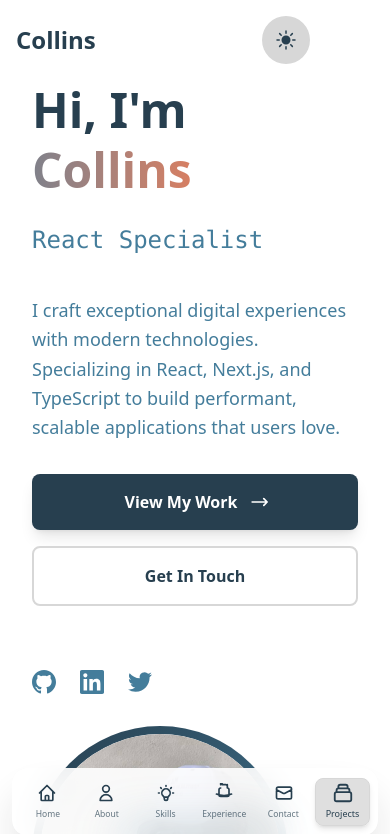
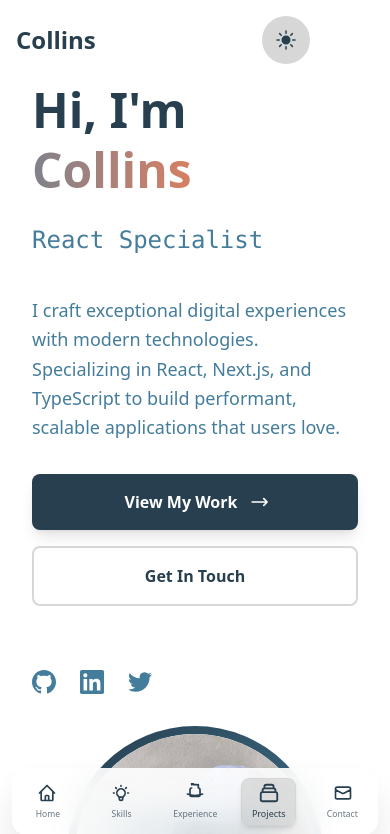
Before and after one commit to PCollinx/portfolio, a Next.js app: page / in a window 390 px wide. Shown: the top 834 px of the page. Built offline with nearby package versions, Linux system fonts and the light colour scheme.

Commit message:
project update

```diff
--- a/app/layout.tsx
+++ b/app/layout.tsx
@@ -61,7 +61,10 @@ export default function RootLayout({
   return (
     <html lang="en" className="scroll-smooth" suppressHydrationWarning>
       <head>
-        <meta name="viewport" content="width=device-width, initial-scale=1.0, viewport-fit=cover, maximum-scale=1.0" />
+        <meta
+          name="viewport"
+          content="width=device-width, initial-scale=1.0, viewport-fit=cover, maximum-scale=1.0"
+        />
         <script
           dangerouslySetInnerHTML={{
             __html: `
--- a/components/layout/MobileBottomNav.tsx
+++ b/components/layout/MobileBottomNav.tsx
@@ -31,26 +31,6 @@ export function MobileBottomNav() {
               strokeLinejoin="round"
               strokeWidth={2}
               d="M3 12l2-2m0 0l7-7 7 7M5 10v10a1 1 0 001 1h3m10-11l2 2m-2-2v10a1 1 0 01-1 1h-3m-6 0a1 1 0 001-1v-4a1 1 0 011-1h2a1 1 0 011 1v4a1 1 0 001 1m-6 0h6"
-            />
-          </svg>
-        ),
-      },
-      {
-        id: "about",
-        label: "About",
-        href: "#about",
-        icon: (
-          <svg
-            className="w-full h-full"
-            fill="none"
-            stroke="currentColor"
-            viewBox="0 0 24 24"
-          >
-            <path
-              strokeLinecap="round"
-              strokeLinejoin="round"
-              strokeWidth={2}
-              d="M16 7a4 4 0 11-8 0 4 4 0 018 0zM12 14a7 7 0 00-7 7h14a7 7 0 00-7-7z"
             />
           </svg>
         ),
@@ -95,6 +75,27 @@ export function MobileBottomNav() {
           </svg>
         ),
       },
+
+      {
+        id: "projects",
+        label: "Projects",
+        href: "#projects",
+        icon: (
+          <svg
+            className="w-full h-full"
+            fill="none"
+            stroke="currentColor"
+            viewBox="0 0 24 24"
+          >
+            <path
+              strokeLinecap="round"
+              strokeLinejoin="round"
+              strokeWidth={2}
+              d="M19 11H5m14 0a2 2 0 012 2v6a2 2 0 01-2 2H5a2 2 0 01-2-2v-6a2 2 0 012-2m14 0V9a2 2 0 00-2-2M5 11V9a2 2 0 012-2m0 0V5a2 2 0 012-2h6a2 2 0 012 2v2M7 7h10"
+            />
+          </svg>
+        ),
+      },
       {
         id: "contact",
         label: "Contact",
@@ -111,26 +112,6 @@ export function MobileBottomNav() {
               strokeLinejoin="round"
               strokeWidth={2}
               d="M3 8l7.89 4.26a2 2 0 002.22 0L21 8M5 19h14a2 2 0 002-2V7a2 2 0 00-2-2H5a2 2 0 00-2 2v10a2 2 0 002 2z"
-            />
-          </svg>
-        ),
-      },
-      {
-        id: "projects",
-        label: "Projects",
-        href: "#projects",
-        icon: (
-          <svg
-            className="w-full h-full"
-            fill="none"
-            stroke="currentColor"
-            viewBox="0 0 24 24"
-          >
-            <path
-              strokeLinecap="round"
-              strokeLinejoin="round"
-              strokeWidth={2}
-              d="M19 11H5m14 0a2 2 0 012 2v6a2 2 0 01-2 2H5a2 2 0 01-2-2v-6a2 2 0 012-2m14 0V9a2 2 0 00-2-2M5 11V9a2 2 0 012-2m0 0V5a2 2 0 012-2h6a2 2 0 012 2v2M7 7h10"
             />
           </svg>
         ),
@@ -234,7 +215,9 @@ export function MobileBottomNav() {
                   transition={{ duration: 0.2 }}
                   className="mb-1 sm:mb-1.5"
                 >
-                  <div className="w-5 h-5 sm:w-6 sm:h-6 md:w-7 md:h-7">{item.icon}</div>
+                  <div className="w-5 h-5 sm:w-6 sm:h-6 md:w-7 md:h-7">
+                    {item.icon}
+                  </div>
                 </motion.div>
                 <span
                   className={`
--- a/components/sections/Hero.tsx
+++ b/components/sections/Hero.tsx
@@ -308,10 +308,10 @@ export function Hero() {
             </motion.div>
           </div>
 
-          <div className="lg:text-right">
+          <div className="flex justify-center lg:justify-end">
             <div className="relative inline-block">
               <motion.div
-                className="w-64 h-64 sm:w-72 sm:h-72 md:w-80 md:h-80 mx-auto lg:mx-0 rounded-full bg-gradient-to-br from-[#273F4F] to-[#447D9B] p-2"
+                className="w-64 h-64 sm:w-72 sm:h-72 md:w-80 md:h-80 rounded-full bg-gradient-to-br from-[#273F4F] to-[#447D9B] p-2"
                 variants={avatarVariants}
                 initial="hidden"
                 animate="visible"
--- a/components/sections/Projects.tsx
+++ b/components/sections/Projects.tsx
@@ -7,6 +7,18 @@ export function Projects() {
   const projects = [
     {
       id: 1,
+      title: "Fitness Tracker",
+      description:
+        "A comprehensive fitness tracking application with workout plans, progress tracking, and social features like music playlists.",
+      image: "/fitness.png",
+      tech: ["React", "Next.js", "Prisma", "Chart.js"],
+      category: "mobile",
+      github: "https://github.com/PCollinx/fitness",
+      demo: "https://fitness-jet-five.vercel.app/",
+      featured: false,
+    },
+    {
+      id: 2,
       title: "Weather App",
       description:
         "A modern weather application built with Next.js, featuring detailed weather information and a clean, responsive UI.",
@@ -18,7 +30,7 @@ export function Projects() {
       featured: true,
     },
     {
-      id: 2,
+      id: 3,
       title: "Nexus Host",
       description:
         "NexusHost is a modern, responsive web hosting platform built with Next.js 15, Tailwind CSS, and Framer Motion.",
@@ -30,7 +42,7 @@ export function Projects() {
       featured: true,
     },
     {
-      id: 3,
+      id: 4,
       title: "Crown Clothing",
       description:
         "A desktop Clothing shopping app that was designed with react",
@@ -39,19 +51,6 @@ export function Projects() {
       category: "fullstack",
       github: "https://github.com/PCollinx/crown-clothing-v2.git",
       demo: "https://crownclothing-2.netlify.app/",
-      featured: false,
-    },
-
-    {
-      id: 4,
-      title: "Fitness Tracker",
-      description:
-        "A comprehensive fitness tracking application with workout plans, progress tracking, and social features like music playlists.",
-      image: "/fitness.png",
-      tech: ["React", "Next.js", "Prisma", "Chart.js"],
-      category: "mobile",
-      github: "https://github.com/PCollinx/fitness",
-      demo: "https://fitness-jet-five.vercel.app/",
       featured: false,
     },
     {
```
Also changed, not shown: public/fitness.png.
